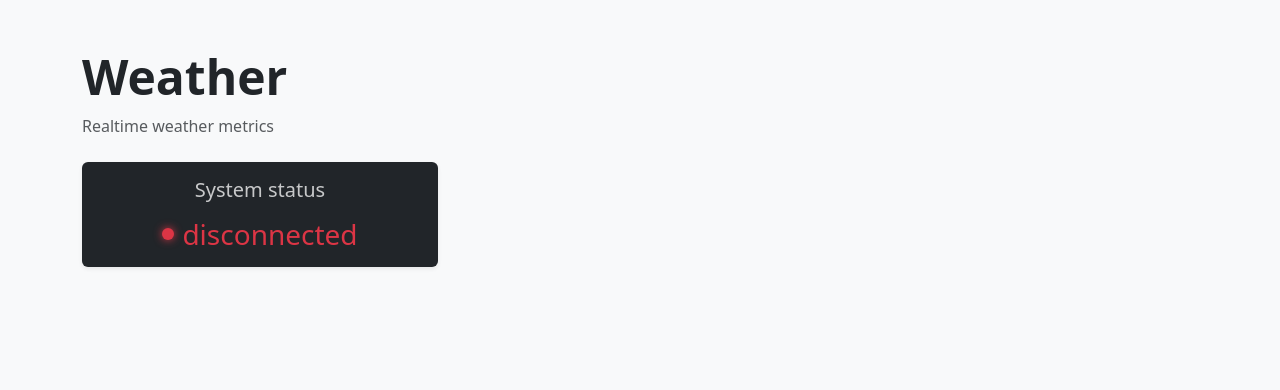
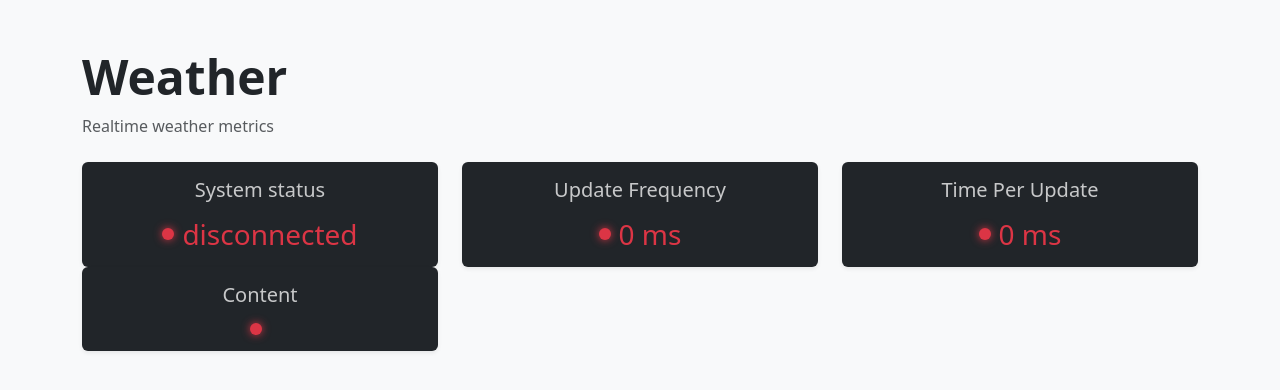
Before and after one commit to AleFor08/Weather-App, a Vue app in the folder vue/: page / in a window 1280 px wide. Shown: the top 390 px of the page. Built offline with nearby package versions, Linux system fonts and the light colour scheme; no server answers.

Commit message:
Conntact between n8n, cpp and vue

```diff
--- a/vue/src/App.vue
+++ b/vue/src/App.vue
@@ -3,6 +3,9 @@
 
     const metrics = ref({
         status: 'disconnected',
+        updateFrequency: 0,
+        timePerUpdate: 0,
+        content: ''
     })
 
     const error = ref('')
@@ -58,6 +61,50 @@
                     </div>
                 </div>
             </div>
+            <div class="col-md-4">
+                <div class="card h-100 shadow-sm border-0 bg-dark text-white text-center">
+                    <div class="card-body d-flex flex-column justify-content-center">
+                        <h5 class="card-title opacity-75">Update Frequency</h5>
+                        <div class="d-flex align-items-center justify-content-center mt-2">
+                            <span class="status-dot me-2"
+                                :style="{ backgroundColor: isActive ? '#28a745' : '#dc3545', boxShadow: isActive ? '0 0 8px #28a745' : '0 0 8px #dc3545' }"></span>
+                            <h3 class="mb-0" :class="isActive ? 'text-success' : 'text-danger'">
+                                {{ metrics.updateFrequency }} ms
+                            </h3>
+                        </div>
+                    </div>
+                </div>
+            </div>
+            <div class="col-md-4">
+                <div class="card h-100 shadow-sm border-0 bg-dark text-white text-center">
+                    <div class="card-body d-flex flex-column justify-content-center">
+                        <h5 class="card-title opacity-75">Time Per Update</h5>
+                        <div class="d-flex align-items-center justify-content-center mt-2">
+                            <span class="status-dot me-2"
+                                :style="{ backgroundColor: isActive ? '#28a745' : '#dc3545', boxShadow: isActive ? '0 0 8px #28a745' : '0 0 8px #dc3545' }"></span>
+                            <h3 class="mb-0" :class="isActive ? 'text-success' : 'text-danger'">
+                                {{ metrics.timePerUpdate }} ms
+                            </h3>
+                        </div>
+                    </div>
+                </div>
+            </div>
+        </div>
+        <div class="row g-4">
+            <div class="col-md-4">
+                <div class="card h-100 shadow-sm border-0 bg-dark text-white text-center">
+                    <div class="card-body d-flex flex-column justify-content-center">
+                        <h5 class="card-title opacity-75">Content</h5>
+                        <div class="d-flex align-items-center justify-content-center mt-2">
+                            <span class="status-dot me-2"
+                                :style="{ backgroundColor: isActive ? '#28a745' : '#dc3545', boxShadow: isActive ? '0 0 8px #28a745' : '0 0 8px #dc3545' }"></span>
+                            <h3 class="mb-0" :class="isActive ? 'text-success' : 'text-danger'">
+                                {{ metrics.content }}
+                            </h3>
+                        </div>
+                    </div>
+                </div>
+            </div>
         </div>
         <br>
         <div v-if="error" class="alert alert-danger" role="alert">
```
Also changed, not shown: 2 other files (tests, documents, lock files or other folders).
